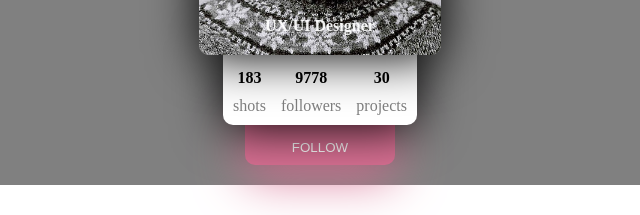
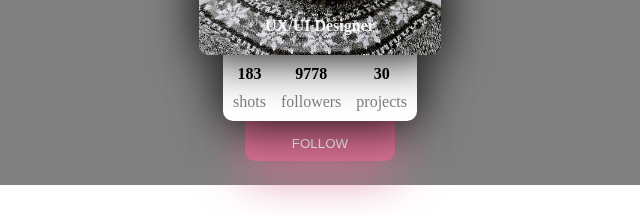
Before and after one commit to TatarenkoArsentii/user_card_flex, a plain HTML site: page index.html in a window 1280 px wide. Shown: the part 265-480 px from the top of the page, 320-960 px from the left. Drawn offline with Linux system fonts and the light colour scheme.

Commit message:
user-card-flex done
user-card-flex done

```diff
--- a/css/style.css
+++ b/css/style.css
@@ -62,11 +62,11 @@
 
 .projects-info-wrap {
   background-color: #fff;
-  border-radius: 10px;
-  min-height: 90px;
+  border-radius: 0 0 10px 10px;
+  min-height: 50px;
   padding: 10px;
-  position: absolute;
-  top: 300px;
+  /* position: absolute;
+  top: 300px; */
   z-index: 2;
   box-shadow: 0 2px 50px rgba(0, 0, 0, 1);
 }
@@ -86,14 +86,14 @@
 
 .follow {
   padding: 10px;
-  border-radius: 10px;
+  border-radius: 0 0 10px 10px;
   background-color: rgb(216, 112, 147);
-  position: absolute;
-  top: 380px;
+  /* position: absolute; */
+  /* top: 380px; */
   color: #fff;
   text-transform: uppercase;
   width: 150px;
-  min-height: 50px;
+  min-height: 40px;
   border: none;
   box-shadow: 0 12px 50px rgb(216, 112, 147);
   z-index: 1;
```
Also changed, not shown: index.html (line endings or trailing spaces).
